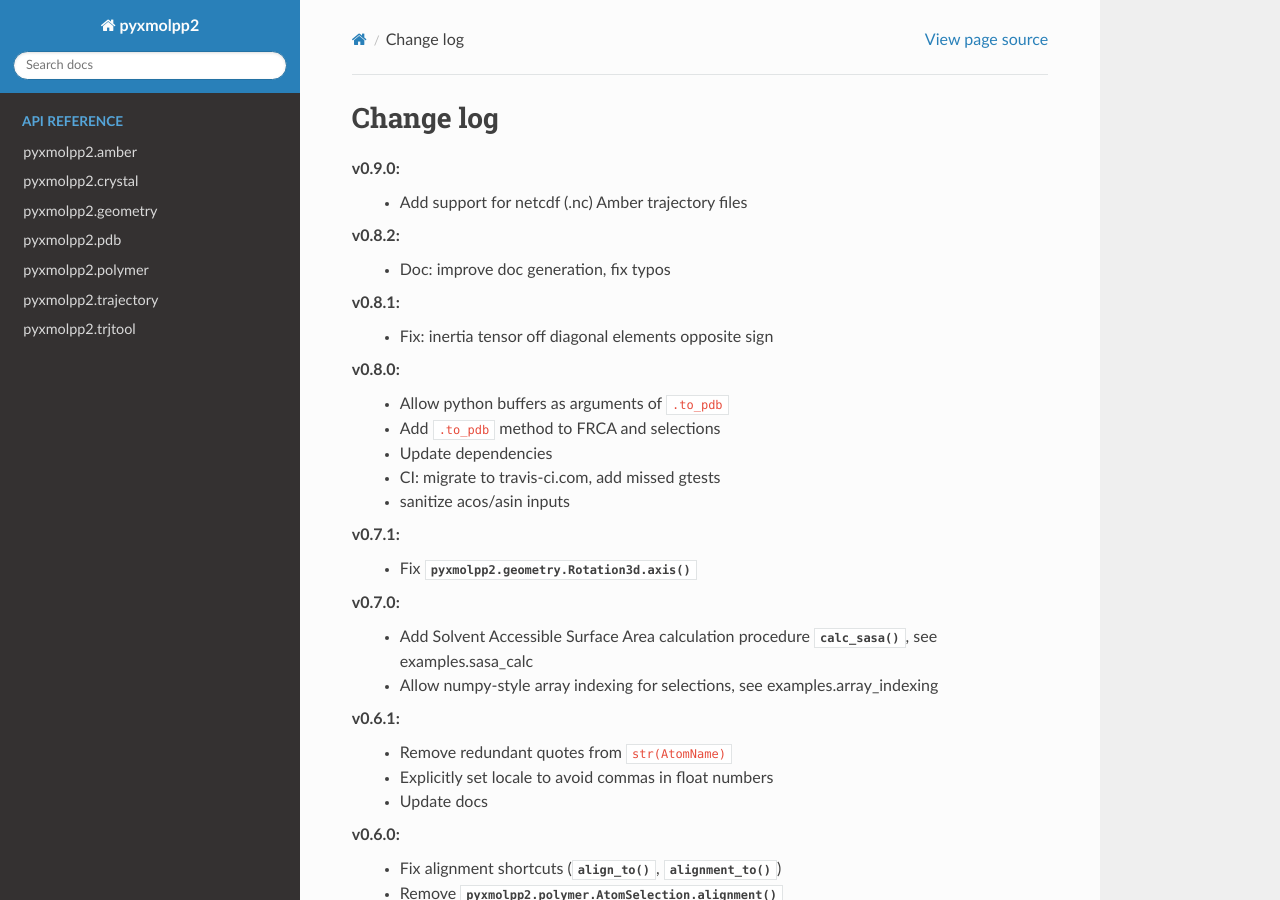
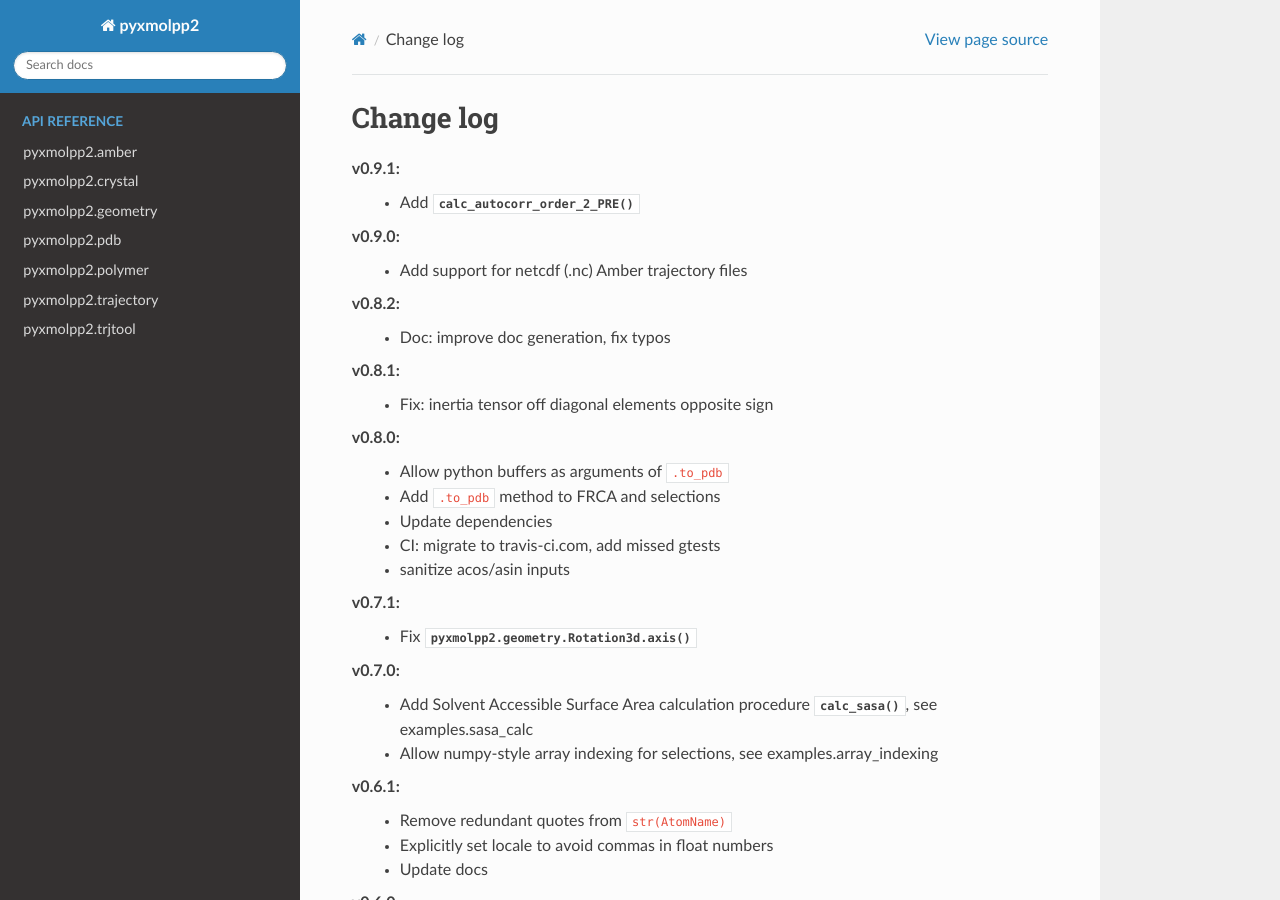
Before and after one commit to sizmailov/pyxmolpp2, a Sphinx documentation site: the page built from docs/source/changelog.rst, in a window 1280 px wide and 900 px high. Built offline with Sphinx 7.4.7 and the Read the Docs theme 2.0.0, drawn with Linux system fonts in a browser that asks for light colours; pages that are not in the unit, such as notebooks, are missing from menus.

Commit message:
Update change log

```diff
--- a/docs/source/changelog.rst
+++ b/docs/source/changelog.rst
@@ -1,6 +1,8 @@
 ----------
 Change log
 ----------
+v0.9.1:
+  - Add :py:func:`~pyxmolpp2.geometry.calc_autocorr_order_2_PRE()`
 
 v0.9.0:
   - Add support for netcdf (.nc) Amber trajectory files
```
